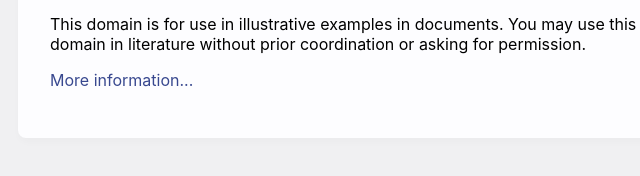
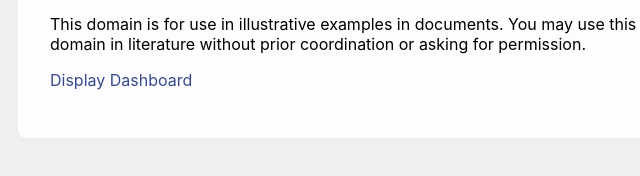
Before and after one commit to Damitha99/New-web, a plain HTML site: page index.html in a window 1280 px wide. Shown: the part 180-356 px from the top of the page, 290-930 px from the left. Drawn offline with Linux system fonts and the light colour scheme.

Commit message:
Update index.html

```diff
--- a/index.html
+++ b/index.html
@@ -42,7 +42,7 @@
     <h1>AMC Dashboard</h1>
     <p>This domain is for use in illustrative examples in documents. You may use this
     domain in literature without prior coordination or asking for permission.</p>
-    <p><a href="https://www.iana.org/domains/example">More information...</a></p>
+    <p><a href="https://www.iana.org/domains/example">Display Dashboard</a></p>
 </div>
 </body>
 </html>
```
